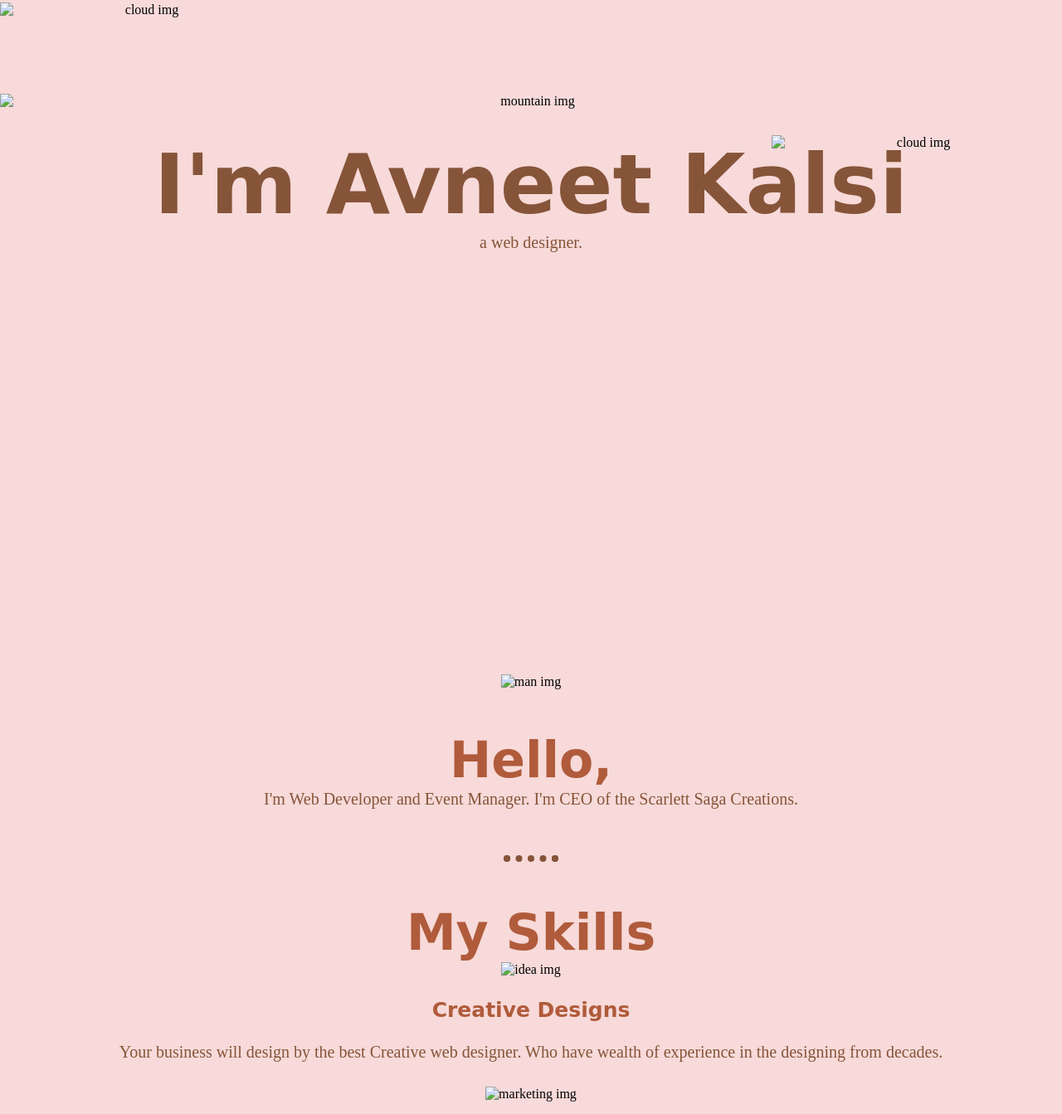
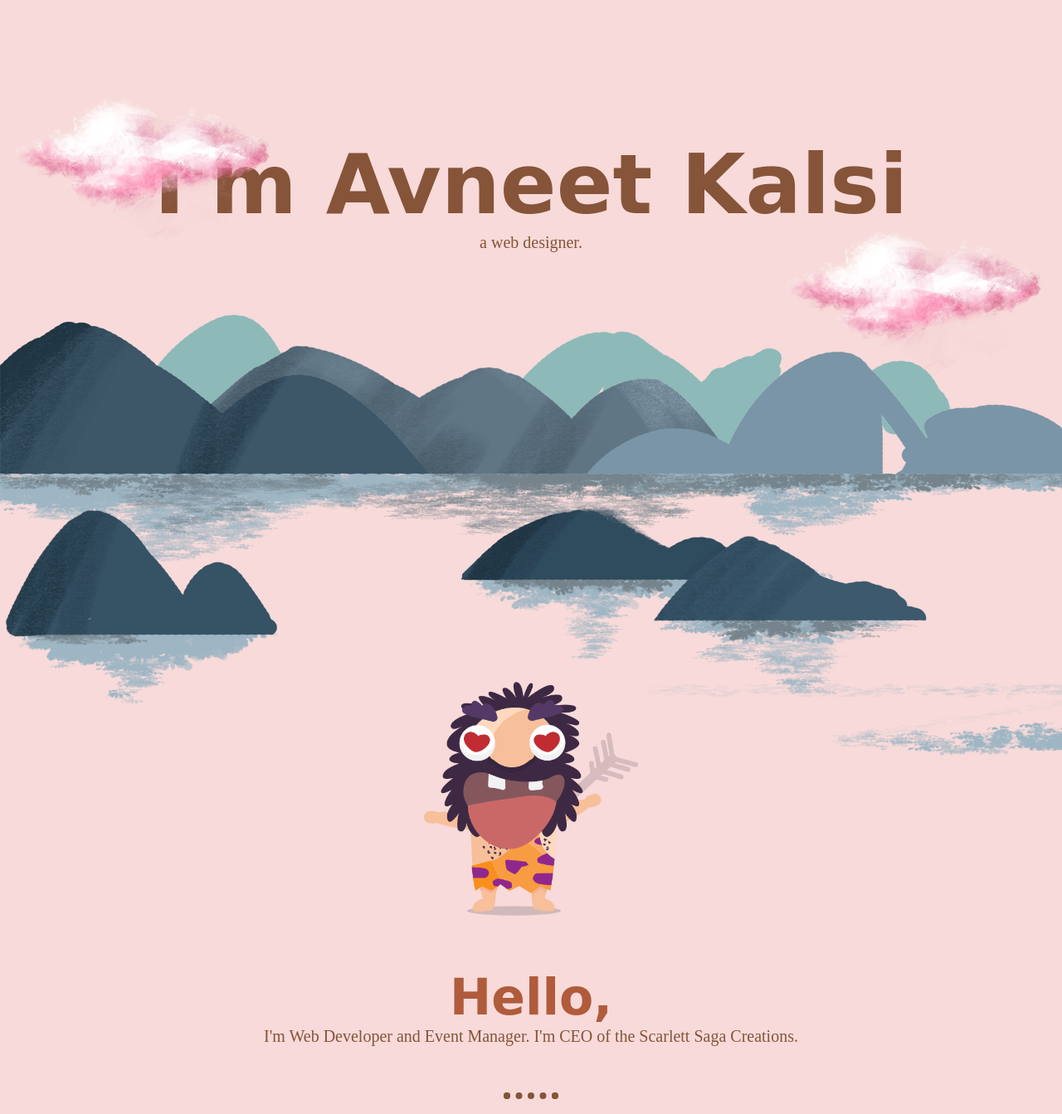
Before and after one commit to avneetayzz/newsite, a plain HTML site: page index.html in a window 1280 px wide. Shown: the part 37-1380 px from the top of the page at 83% size. Drawn offline with Linux system fonts and the light colour scheme; files that its build step writes are made by us from their sources.

Commit message:
Update index.html

```diff
--- a/index.html
+++ b/index.html
@@ -4,33 +4,33 @@
 <head>
   <meta charset="utf-8">
   <title>Avneet</title>
-  <link rel="stylesheet" href="css/styles.css">
-  <link rel="icon" href="Favicon/Favicon.ico">
+  <link rel="stylesheet" href="styles.css">
+  <link rel="icon" href="favicon.ico">
 </head>
 
 <body>
   <div class="alpha">
-    <img class="cloud top" src="img/cloud.png" alt="cloud img">
+    <img class="cloud top" src="cloud.png" alt="cloud img">
     <h1>I'm Avneet Kalsi</h1>
     <p>a web designer.</p>
-    <img class="cloud bottom" src="img/cloud.png" alt="cloud img">
-    <img class="mountain" src="img/mountain.png" alt="mountain img">
+    <img class="cloud bottom" src="cloud.png" alt="cloud img">
+    <img class="mountain" src="mountain.png" alt="mountain img">
   </div>
   <div class="bravo">
     <div class="profile">
-      <img class="man"src="img/man.png" alt="man img">
+      <img class="man"src="man.png" alt="man img">
       <h2>Hello,</h2>
       <p>I'm Web Developer and Event Manager. I'm CEO of the Scarlett Saga Creations.</p>
     </div><br>
     <hr>
     <h2>My Skills</h2>
     <div class="skills-row">
-      <img src="img/idea.png" alt="idea img">
+      <img src="idea.png" alt="idea img">
       <h3>Creative Designs</h3>
       <p>Your business will design by the best Creative web designer. Who have wealth of experience in the designing from decades.</p>
     </div>
     <div class="skill-row">
-      <img src="img/bar-chart.png" alt="marketing img">
+      <img src="bar-chart.png" alt="marketing img">
       <h3>Marketing</h3>
       <p>To gain the sale or the market your product, we are here to serve our best strategy to increase your business sales.</p>
     </div>
```
